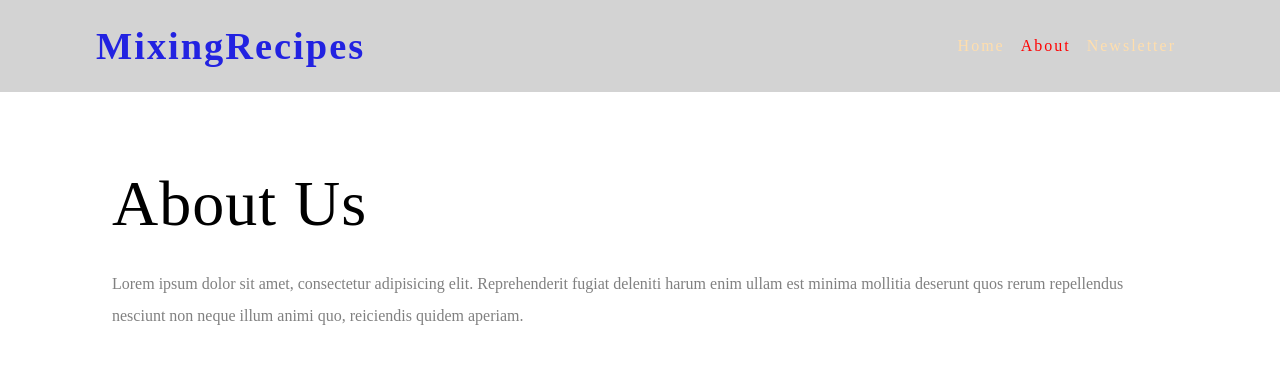
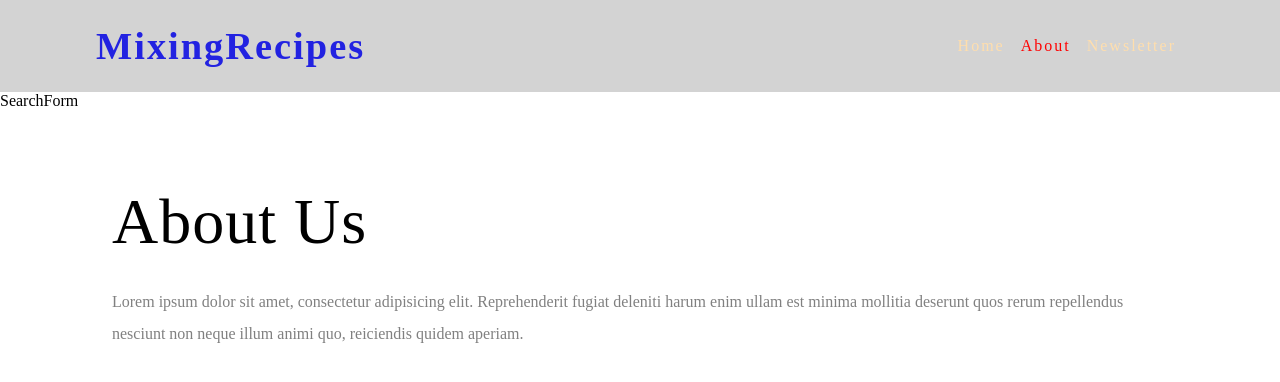
Before and after one commit to tompra/mixing, a React (Vite) app: page /about in a window 1280 px wide. Shown: the top 382 px of the page. Built offline with nearby package versions, Linux system fonts and the light colour scheme; no server answers.

Commit message:
Render search form component

```diff
--- a/src/pages/Layout.tsx
+++ b/src/pages/Layout.tsx
@@ -2,6 +2,7 @@ import { Outlet, useNavigation } from 'react-router-dom';
 import Navbar from '../components/Navbar';
 import { LayoutWrapper } from '../assets/wrappers/LayoutWrap';
 import Loading from '../components/Loading';
+import SearchForm from '../components/SearchForm';
 
 const Layout: React.FC = (): JSX.Element => {
     const navigation = useNavigation();
@@ -9,6 +10,7 @@ const Layout: React.FC = (): JSX.Element => {
     return (
         <>
             <Navbar />
+            <SearchForm />
             <LayoutWrapper>
                 {isPageLoading ? <Loading /> : <Outlet />}
             </LayoutWrapper>
```
